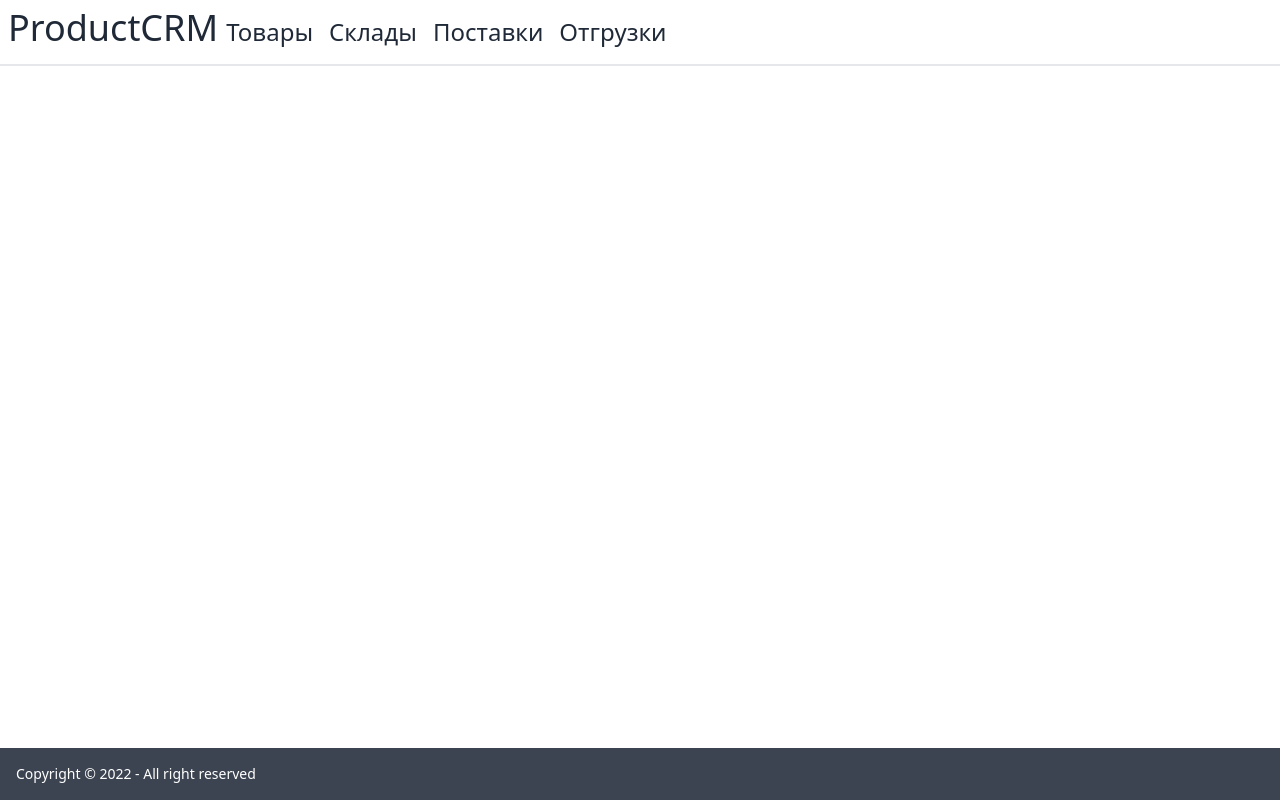
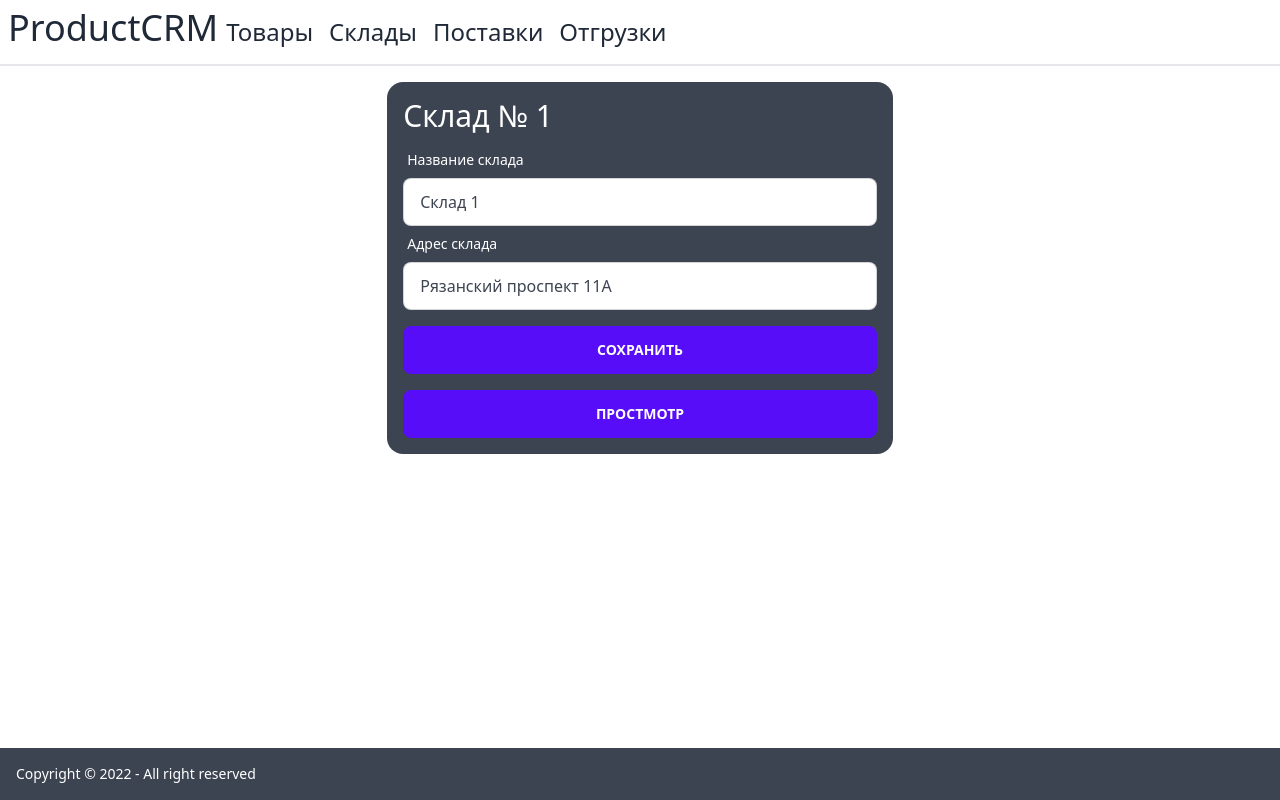
Before and after one commit to ao-tvoydom/practice-crm, a Vue app in the folder frontend/: page /#/storage/1/edit in a window 1280 px wide. Built offline with nearby package versions, Linux system fonts and the light colour scheme.

Commit message:
страницы редактирования и просмотра складов

```diff
--- a/frontend/package.json
+++ b/frontend/package.json
@@ -10,6 +10,7 @@
   "dependencies": {
     "autoprefixer": "^10.4.4",
     "core-js": "^3.8.3",
+    "daisyui": "^2.13.0",
     "postcss": "^8.4.12",
     "tailwindcss": "^3.0.23",
     "vue": "^3.2.13",
--- a/frontend/public/index.html
+++ b/frontend/public/index.html
@@ -7,6 +7,7 @@
     <link rel="icon" href="<%= BASE_URL %>favicon.ico">
     <title><%= htmlWebpackPlugin.options.title %></title>
   </head>
+
   <body>
     <noscript>
       <strong>We're sorry but <%= htmlWebpackPlugin.options.title %> doesn't work properly without JavaScript enabled. Please enable it to continue.</strong>
--- a/frontend/src/pages/Storages.vue
+++ /dev/null
@@ -1,50 +0,0 @@
-<template>
-  <div class="text-3xl mb-2">Склады</div>
-  <table class="table table-zebra w-full">
-    <thead>
-    <tr>
-      <th>Название</th>
-      <th>Аддрес</th>
-      <th>Действия</th>
-    </tr>
-    </thead>
-    <tbody>
-    <tr v-for="storage in storages" :key="storage.name">
-      <td>{{ storage.name }}</td>
-      <td>{{ storage.address }}</td>
-      <td>
-        <div class="dropdown dropdown-end">
-          <label tabindex="0" class="btn btn-primary m-1 p-2 rounded">...</label>
-          <ul tabindex="0" class="dropdown-content menu p-2 shadow bg-base-100 rounded w-52">
-            <li><a>Перейти</a></li>
-            <li><a>Изменить</a></li>
-            <li><a>Удалить</a></li>
-          </ul>
-        </div>
-      </td>
-    </tr>
-    </tbody>
-  </table>
-</template>
-
-<script>
-export default {
-  name: "StoragesPage",
-  data() {
-    return {
-      storages: [
-        { name: "Москва ЮВАО", address: "г. Москва ул. 7-я Текстильщиков д.1" },
-        { name: "Москва ЮВАО", address: "г. Москва ул. 7-я Текстильщиков д.1" },
-        { name: "Москва ЮВАО", address: "г. Москва ул. 7-я Текстильщиков д.1" },
-        { name: "Москва ЮВАО", address: "г. Москва ул. 7-я Текстильщиков д.1" },
-        { name: "Москва ЮВАО", address: "г. Москва ул. 7-я Текстильщиков д.1" },
-        { name: "Москва ЮВАО", address: "г. Москва ул. 7-я Текстильщиков д.1" },
-      ]
-    }
-  }
-}
-</script>
-
-<style scoped>
-
-</style>
--- a/frontend/src/pages/products/EditProduct.vue
+++ b/frontend/src/pages/products/EditProduct.vue
@@ -42,7 +42,7 @@ export default {
   data() {
     return {
       product: {
-        productId: 1,
+        productId: this.$route.params.id,
         name: "САХАР",
         weight: 100,
         height: 20,
--- a/frontend/src/pages/products/Products.vue
+++ b/frontend/src/pages/products/Products.vue
@@ -40,13 +40,13 @@ export default {
     return {
       products: [
         { productId: 1, name: "САХАР", weight: 100, height: 20, width: 20, length: 5 },
-        { productId: 1, name: "САХАР", weight: 100, height: 20, width: 20, length: 5 },
-        { productId: 1, name: "САХАР", weight: 100, height: 20, width: 20, length: 5 },
-        { productId: 1, name: "САХАР", weight: 100, height: 20, width: 20, length: 5 },
-        { productId: 1, name: "САХАР", weight: 100, height: 20, width: 20, length: 5 },
-        { productId: 1, name: "САХАР", weight: 100, height: 20, width: 20, length: 5 },
-        { productId: 1, name: "САХАР", weight: 100, height: 20, width: 20, length: 5 },
-        { productId: 1, name: "САХАР", weight: 100, height: 20, width: 20, length: 5 },
+        { productId: 2, name: "САХАР", weight: 100, height: 20, width: 20, length: 5 },
+        { productId: 3, name: "САХАР", weight: 100, height: 20, width: 20, length: 5 },
+        { productId: 4, name: "САХАР", weight: 100, height: 20, width: 20, length: 5 },
+        { productId: 5, name: "САХАР", weight: 100, height: 20, width: 20, length: 5 },
+        { productId: 6, name: "САХАР", weight: 100, height: 20, width: 20, length: 5 },
+        { productId: 7, name: "САХАР", weight: 100, height: 20, width: 20, length: 5 },
+        { productId: 8, name: "САХАР", weight: 100, height: 20, width: 20, length: 5 },
       ]
     }
   }
--- /dev/null
+++ b/frontend/src/pages/storages/EditStorage.vue
@@ -0,0 +1,42 @@
+<template>
+  <div class="card bg-neutral p-4 text-neutral-content w-2/5 m-auto ">
+    <div class="text-3xl mb-2">Склад № {{ storage.storageId }}</div>
+
+    <div class="form-control w-full">
+      <label class="label">
+        <span class="label-text text-primary-content">Название склада</span>
+      </label>
+      <input type="text" class="input input-bordered w-full  text-neutral" v-model="storage.name">
+    </div>
+
+    <div class="form-control w-full">
+      <label class="label">
+        <span class="label-text text-primary-content">Адрес склада</span>
+      </label>
+      <input type="text" class="input input-bordered w-full text-neutral" v-model="storage.address">
+    </div>
+
+    <button class="btn btn-primary mt-4">Сохранить</button>
+    <button class="btn btn-primary mt-4" @click="this.$router.push(`/storage/${storage.storageId}`)">Простмотр</button>
+
+  </div>
+</template>
+
+<script>
+export default {
+  name: "EditStoragePage",
+  data() {
+    return {
+      storage: {
+        storageId: this.$route.params.id,
+        name: "Склад 1",
+        address: "Рязанский проспект 11А",
+      }
+    }
+  }
+}
+</script>
+
+<style scoped>
+
+</style>
--- /dev/null
+++ b/frontend/src/pages/storages/Storage.vue
@@ -0,0 +1,42 @@
+<template>
+  <div class="card bg-neutral p-4 text-neutral-content w-2/5 m-auto ">
+    <div class="text-3xl mb-2">Склад № {{ storage.storageId }}</div>
+
+    <div class="form-control w-full">
+      <label class="label">
+        <span class="label-text text-primary-content">Название склада</span>
+      </label>
+      <input type="text" class="input input-bordered w-full  text-neutral" readonly v-model="storage.name">
+    </div>
+
+    <div class="form-control w-full">
+      <label class="label">
+        <span class="label-text text-primary-content">Адрес склада</span>
+      </label>
+      <input type="text" class="input input-bordered w-full text-neutral" readonly v-model="storage.address">
+    </div>
+
+    <button class="btn btn-primary mt-4" @click="this.$router.push(`/storage/${storage.storageId}/edit`)">Редактировать</button>
+
+  </div>
+
+</template>
+
+<script>
+export default {
+  name: "StoragePage",
+  data() {
+    return {
+      storage: {
+        storageId: this.$route.params.id,
+        name: "Склад 1",
+        address: "Рязанский проспект 11А",
+      }
+    }
+  }
+}
+</script>
+
+<style scoped>
+
+</style>
--- /dev/null
+++ b/frontend/src/pages/storages/Storages.vue
@@ -0,0 +1,51 @@
+<template>
+  <div class="text-3xl mb-2">Склады</div>
+  <table class="table table-zebra w-full">
+    <thead>
+
+    <tr>
+      <th>Название</th>
+      <th>Аддрес</th>
+      <th>Действия</th>
+    </tr>
+
+    </thead>
+    <tbody>
+
+    <tr v-for="storage in storages" :key="storage.storageId">
+      <td>{{ storage.name }}</td>
+      <td>{{ storage.address }}</td>
+      <td>
+        <div class="dropdown dropdown-end">
+          <label tabindex="0" class="btn btn-primary m-1 p-2 rounded">...</label>
+          <ul tabindex="0" class="dropdown-content menu p-2 shadow bg-base-100 rounded w-52">
+            <li><router-link :to="`/storage/${storage.storageId}`">Подробнее</router-link></li>
+            <li><router-link :to="`/storage/${storage.storageId}/edit`">Редактировать</router-link></li>
+          </ul>
+        </div>
+      </td>
+    </tr>
+    </tbody>
+  </table>
+</template>
+
+<script>
+export default {
+  name: "StoragesPage",
+  data() {
+    return {
+      storages: [
+        { storageId: 1, name: "Москва ЮВАО", address: "г. Москва ул. 7-я Текстильщиков д.1" },
+        { storageId: 2, name: "Москва ЮВАО", address: "г. Москва ул. 7-я Текстильщиков д.1" },
+        { storageId: 3, name: "Москва ЮВАО", address: "г. Москва ул. 7-я Текстильщиков д.1" },
+        { storageId: 4, name: "Москва ЮВАО", address: "г. Москва ул. 7-я Текстильщиков д.1" },
+        { storageId: 5, name: "Москва ЮВАО", address: "г. Москва ул. 7-я Текстильщиков д.1" },
+      ]
+    }
+  }
+}
+</script>
+
+<style scoped>
+
+</style>
```
Also changed, not shown: frontend/src/router.js (+6 -1 lines), 1 other file (tests, documents, lock files or other folders).
